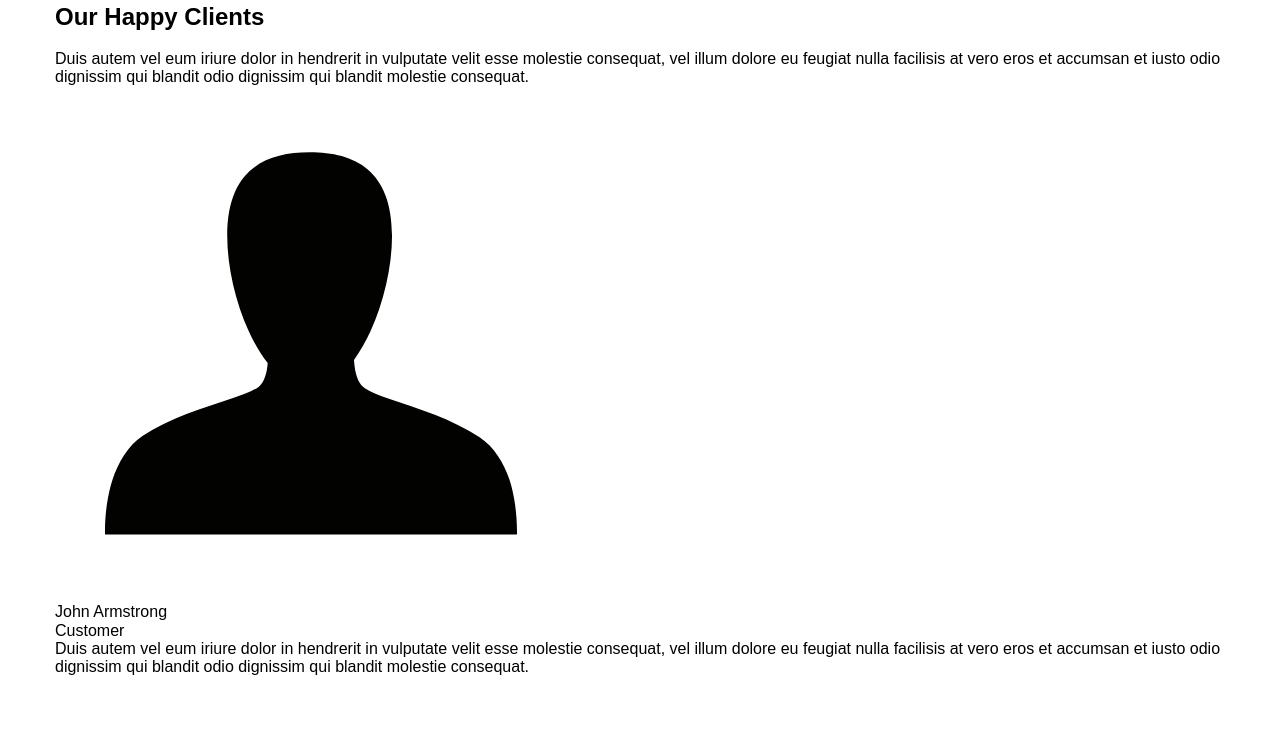
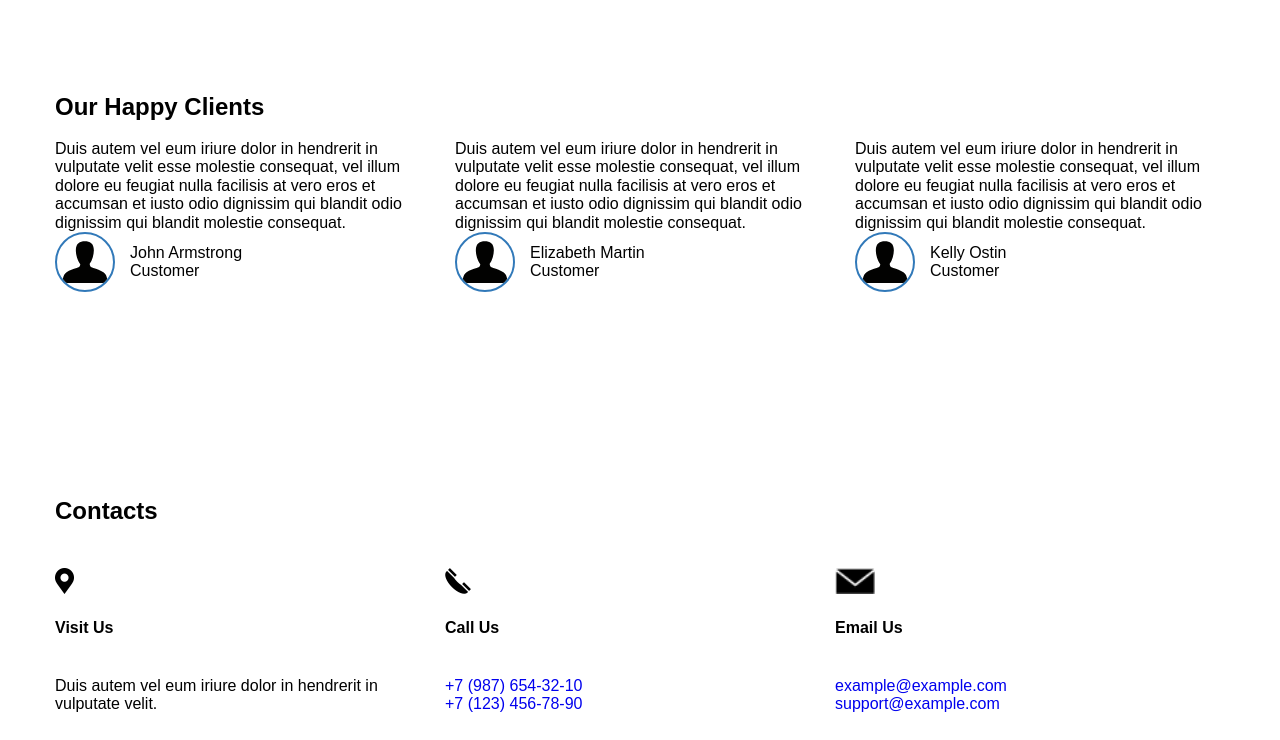
Before and after one commit to thewebtrident/Lionic, a plain HTML site: page index.html in a window 1280 px wide. Shown: the part 1194-1934 px from the top of the page. Drawn offline with Linux system fonts and the light colour scheme.

Commit message:
feat: add clients-block and contacts-block

```diff
--- a/css/style.css
+++ b/css/style.css
@@ -122,3 +122,86 @@ html {
 }
 
 /*********************** What We Do END ***********************/
+
+/*********************** Section Clients ***********************/
+
+.section-clients {
+    padding-top: 90px;
+    padding-bottom: 100px;
+}
+
+.section-clients-list {
+    display: flex;
+}
+
+.section-clients-item {
+    flex: 1 1 33.33%;
+}
+
+.section-clients-item:not(:last-child) {
+    margin-right: 30px;
+}
+
+.section-clients-user {
+    display: flex;
+    align-items: center;
+}
+
+.section-clients-avatar {
+    width: 60px;
+    height: 60px;
+    margin-right: 15px;
+    border: 2px solid #3179b9;
+    border-radius: 50%;
+}
+
+/*********************** Section Clients END ***********************/
+
+/*********************** Contacts ***********************/
+
+.section-contacts {
+    padding-top: 85px;
+    padding-bottom: 95px;
+}
+
+.section-contacts-list {
+    display: flex;
+    margin-top: 43px;
+}
+
+.section-contacts-item {
+    flex: 1 1 33.33%;
+}
+
+.section-contacts-info {
+    min-width: 250px;
+}
+
+.section-contacts-icon {
+    display: block;
+    height: 26px;
+    margin-bottom: 25px;
+    background-repeat: no-repeat;
+    background-position: center left;
+    background-size: auto 100%;
+    background-color: transparent;
+}
+
+.section-contacts-icon-gps {
+    background-image: url('/img/gps.png');
+}
+
+.section-contacts-icon-phone {
+    background-image: url('/img/phone.png');
+}
+
+.section-contacts-icon-mail {
+    background-image: url('/img/mail.png');
+}
+
+.section-contacts-heading {
+    display: block;
+    margin-bottom: 40px;
+}
+
+/*********************** Contacts END ***********************/
--- a/index.html
+++ b/index.html
@@ -191,7 +191,7 @@
     <section class="section-clients">
       <div class="container">
         <h2 class="section-heading">Our Happy Clients</h2>
-        <ul class="section-client-list">
+        <ul class="section-clients-list">
           <li class="section-clients-item">
             <div class="section-clients-testimonial">Duis autem vel eum iriure dolor
               in hendrerit in vulputate velit
@@ -251,7 +251,7 @@
         <h2 class="section-heading">Contacts</h2>
         <ul class="section-contacts-list">
           <li class="section-contacts-item">
-            <span class="section-contacts-icon"></span>
+            <span class="section-contacts-icon section-contacts-icon-gps"></span>
             <strong class="section-contacts-heading">Visit Us</strong>
             <div class="section-contacts-info">
               Duis autem vel eum iriure dolor in hendrerit in vulputate velit.
@@ -259,7 +259,7 @@
           </li>
 
           <li class="section-contacts-item">
-            <span class="section-contacts-icon"></span>
+            <span class="section-contacts-icon section-contacts-icon-phone"></span>
             <strong class="section-contacts-heading">Call Us</strong>
             <div class="section-contacts-info">
               <a href="tel:+79876543210" class="section-contacts-link">+7
@@ -271,7 +271,7 @@
           </li>
 
           <li class="section-contacts-item">
-            <span class="section-contacts-icon"></span>
+            <span class="section-contacts-icon section-contacts-icon-mail"></span>
             <strong class="section-contacts-heading">Email Us</strong>
             <div class="section-contacts-info">
               <a href="mailto:example@example.com" class="section-contacts-link">example@example.com</a>
```
Also changed, not shown: img/gps.png (added), img/mail.png (added), img/phone.png (added).
